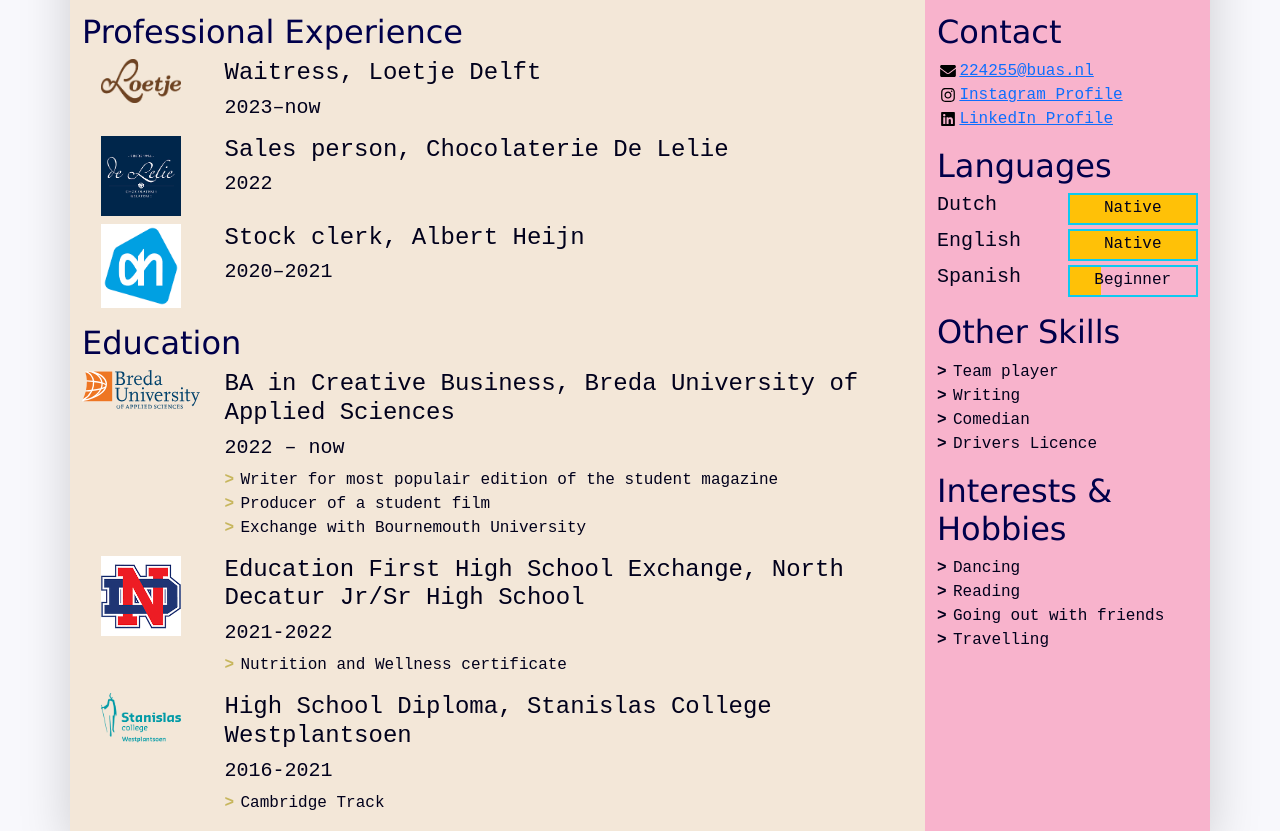
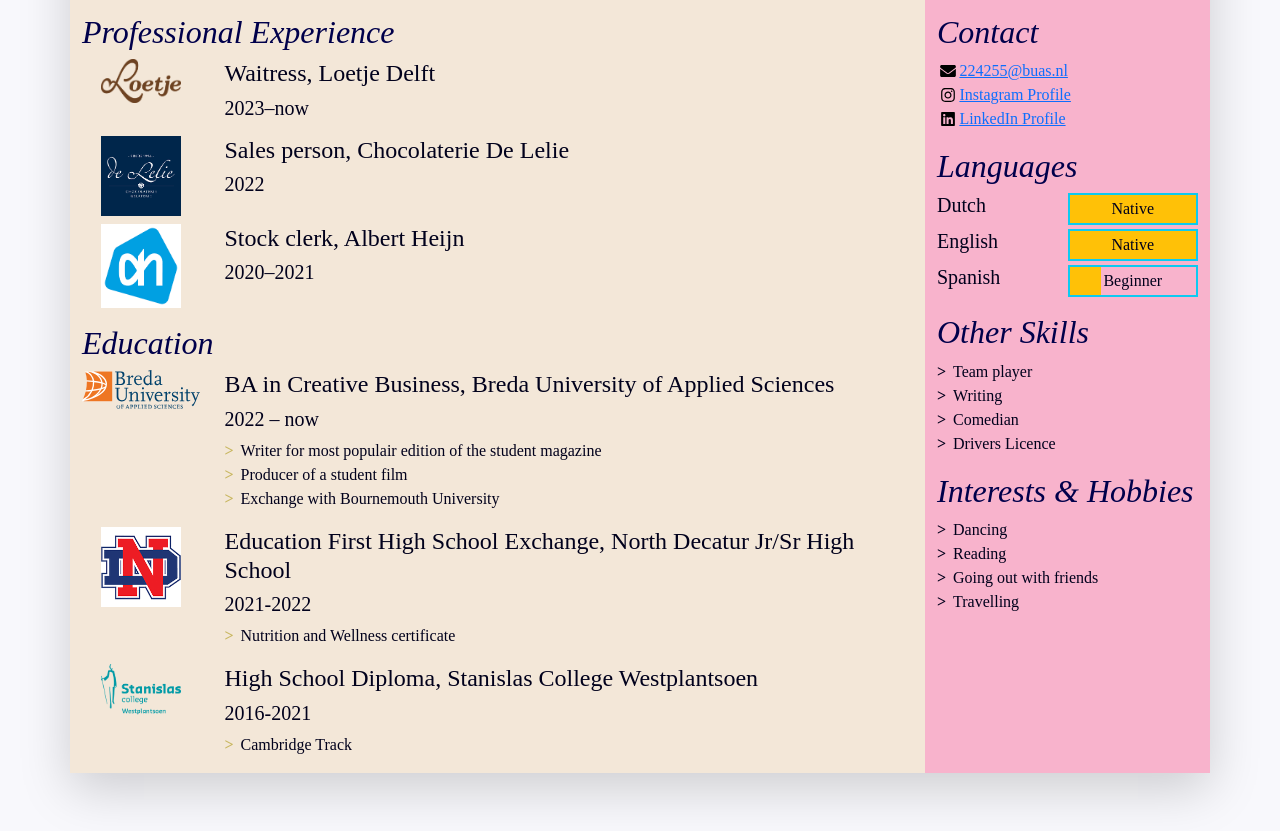
Before and after one commit to evazwienink/resume, a plain HTML site: page index.html in a window 1280 px wide. Shown: the part 184-1015 px from the top of the page. Drawn offline with nearby package versions, Linux system fonts and the light colour scheme.

Commit message:
Update styles.css

```diff
--- a/css/styles.css
+++ b/css/styles.css
@@ -6,7 +6,9 @@
 /* Styles for the body */
 
 body {
-	font-family: 'Courier New', monospace;
+	font-family: "Sedan", serif;
+  font-weight: 400;
+  font-style: normal;
 	color: #01011C;
 	background-color: #f8f8fc;
 }
@@ -14,7 +16,9 @@ body {
 /* Styles for custom classes in the document. (There are more, try to find them out!) */
 
 .customheader5 {
-	font-family: 'Lucida Grande', 'Lucida Sans Unicode', 'Lucida Sans', 'DejaVu Sans', 'sans-serif';
+	font-family: "Sedan", serif;
+  font-weight: 400;
+  font-style: italic;
 	color: #00004B;
 }
 
```
